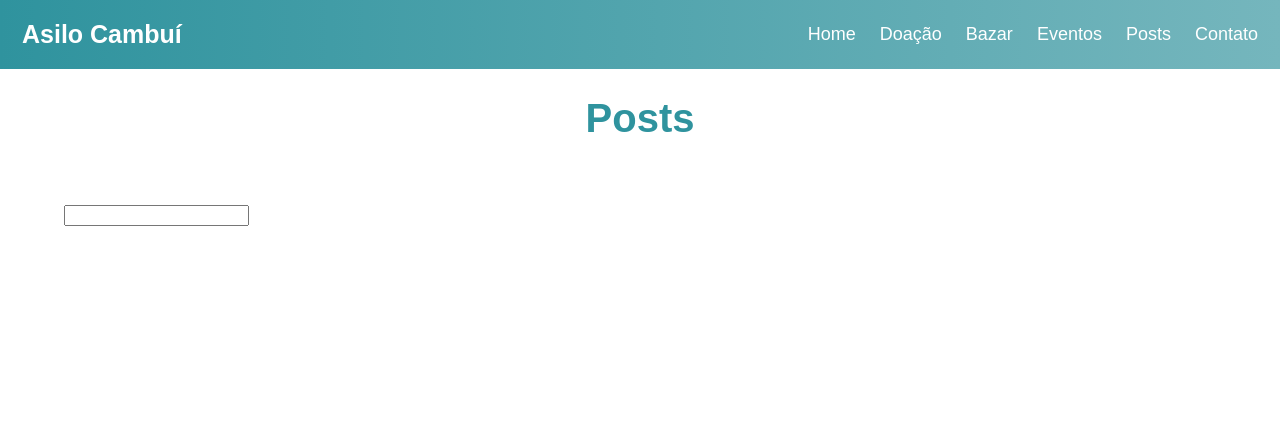
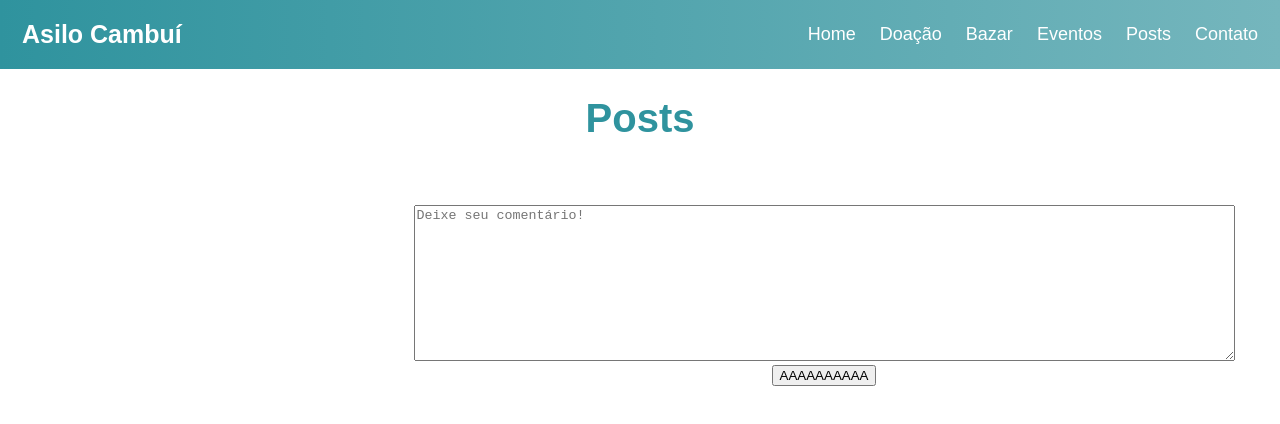
Before and after one commit to beletate/asilo-cambui, a plain HTML site: page posts.html in a window 1280 px wide. Drawn offline with Linux system fonts and the light colour scheme; no server answers.

Commit message:
Adicionando o text area

```diff
--- a/css/style.css
+++ b/css/style.css
@@ -634,3 +634,22 @@ img {
       margin: 5% 0 0 20%
   }
 }
+
+.container-post{
+  justify-items: center;
+  text-align: center;
+  margin: 5% auto auto 0;
+  max-width: 1280px;
+  max-height: 720px;
+  padding-left: 5%;
+  display: flex;
+  flex-wrap: wrap;
+  -webkit-border-radius: 25px;
+  -moz-border-radius: 25px;
+  border-radius: 25px
+}
+
+
+.comments{
+  margin-left: 25%;
+}
--- a/js/script.js
+++ b/js/script.js
@@ -1,24 +1,37 @@
-start()
 
-function start(){
+function enviar() {
 
-    fetch('https://news-api-node.herokuapp.com/api/v1/news/ea30897c-67fe-4f79-896a-369366a914bb')
-    .then(results => results.json())
-    .then(console.log)
+    var comment = document.getElementById("texto").value
+
+    console.log(comment)
 
 
     var poster = {
-        post: 'GET'
+        post: `${comment}`
     };
+
 
     fetch('https://news-api-node.herokuapp.com/api/v1/news/ea30897c-67fe-4f79-896a-369366a914bb',
         {
             method: 'post',
             headers: {
                 'Accept': 'application/json',
-        'Content-Type': 'application/json'},
-        body: JSON.stringify(poster)})
+                'Content-Type': 'application/json'
+            },
+            body: JSON.stringify(poster)
+        })
 
         .then(results => results.json())
         .then(console.log)
+
+    fetch('https://news-api-node.herokuapp.com/api/v1/news/ea30897c-67fe-4f79-896a-369366a914bb/')
+        .then(function (response) {
+            response.json()
+
+            .then(function (result) {
+                document.getElementById("valores").innerHTML = JSON.stringify(result[1])
+                    console.log(result);
+                })
+        })
+
 }
--- a/posts.html
+++ b/posts.html
@@ -29,9 +29,13 @@
     </div>
 
 
-    <div class="container-doacao">
-        <input id="post"/>
+    <div class="container-post">
+        <div class="comments">
+            <textarea id="texto" rows="10" cols="100" placeholder="Deixe seu comentário!"></textarea>
+            <button onclick="enviar()">AAAAAAAAAA</button>
         </div>
+        <h1 id="valores"></h1>
+    </div>
 
     <script src="js/script.js" type="text/javascript"></script>
 </body>
```
Lines whose indentation alone changed are shown as unchanged.
